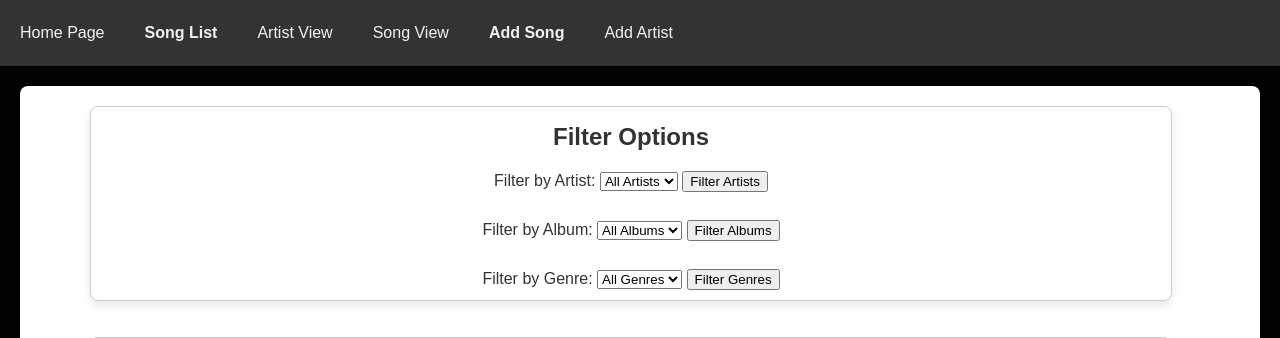
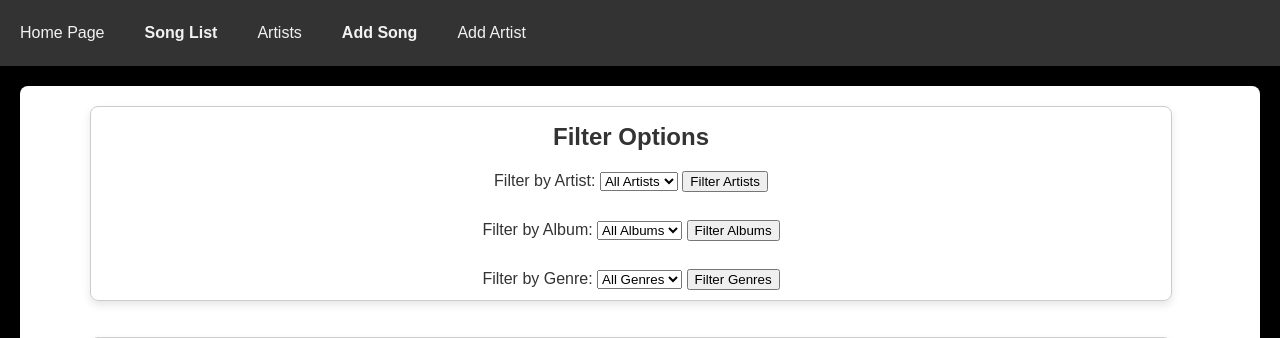
Before and after one commit to mdmontes94/CIS-241-Final-Project, a PHP site: page /index.php?action=list in a window 1280 px wide. Shown: the top 338 px of the page. Run offline with PHP 8.4, Linux system fonts and the light colour scheme; data that the repository does not hold is empty.

Commit message:
Changed nav to not have song_view.php in the list to avoid user confusion

```diff
--- a/views/add_artist.php
+++ b/views/add_artist.php
@@ -9,8 +9,7 @@
     <nav class="navMenu">
         <a href="index.php">Home Page</a>
         <a href="index.php?action=list">Song List</a>
-        <a href="index.php?action=artist_view">Artist View</a>
-        <a href="index.php?action=song_view">Song View</a>
+        <a href="index.php?action=artist_view">Artists</a>
         <a href="index.php?action=add_song">Add Song</a>
         <a href="index.php?action=add_artist"><b>Add Artist</b></a>
     </nav>
--- a/views/add_song.php
+++ b/views/add_song.php
@@ -9,8 +9,7 @@
     <nav class="navMenu">
         <a href="index.php">Home Page</a>
         <a href="index.php?action=list">Song List</a>
-        <a href="index.php?action=artist_view">Artist View</a>
-        <a href="index.php?action=song_view">Song View</a>
+        <a href="index.php?action=artist_view">Artists</a>
         <a href="index.php?action=add_song"><b>Add Song</b></a>
         <a href="index.php?action=add_artist">Add Artist</a>
     </nav>
--- a/views/artist_view.php
+++ b/views/artist_view.php
@@ -13,8 +13,7 @@
         <nav class="navMenu">
             <a href="index.php">Home Page</a>
             <a href="index.php?action=list">Song List</a>
-            <a href="index.php?action=artist_view"><b>Artist View</b></a>
-            <a href="index.php?action=song_view">Song View</a>
+            <a href="index.php?action=artist_view"><b>Artists</b></a>
             <a href="index.php?action=add_song">Add Song</a>
             <a href="index.php?action=add_artist">Add Artist</a>
         </nav>
--- a/views/home_page.php
+++ b/views/home_page.php
@@ -13,8 +13,7 @@
         <nav class="navMenu">
             <a href="index.php"><b>Home Page</b></a>
             <a href="index.php?action=list">Song List</a>
-            <a href="index.php?action=artist_view">Artist View</a>
-            <a href="index.php?action=song_view">Song View</a>
+            <a href="index.php?action=artist_view">Artists</a>
             <a href="index.php?action=add_song">Add Song</a>
             <a href="index.php?action=add_artist">Add Artist</a>
         </nav>
--- a/views/list_view.php
+++ b/views/list_view.php
@@ -12,8 +12,7 @@
         <nav class="navMenu">
             <a href="index.php">Home Page</a>
             <a href="index.php?action=list"><b>Song List</b></a>
-            <a href="index.php?action=artist_view">Artist View</a>
-            <a href="index.php?action=song_view">Song View</a>
+            <a href="index.php?action=artist_view">Artists</a>
             <a href="index.php?action=add_song"><b>Add Song</b></a>
             <a href="index.php?action=add_artist">Add Artist</a>
         </nav>
--- a/views/song_view.php
+++ b/views/song_view.php
@@ -14,8 +14,7 @@
     <nav class="navMenu">
         <a href="index.php">Home Page</a>
         <a href="index.php?action=list">Song List</a>
-        <a href="index.php?action=artist_view">Artist View</a>
-        <a href="index.php?action=song_view"><b>Song View</b></a>
+        <a href="index.php?action=artist_view">Artists</a>
         <a href="index.php?action=add_song">Add Song</a>
         <a href="index.php?action=add_artist">Add Artist</a>
     </nav>
```
